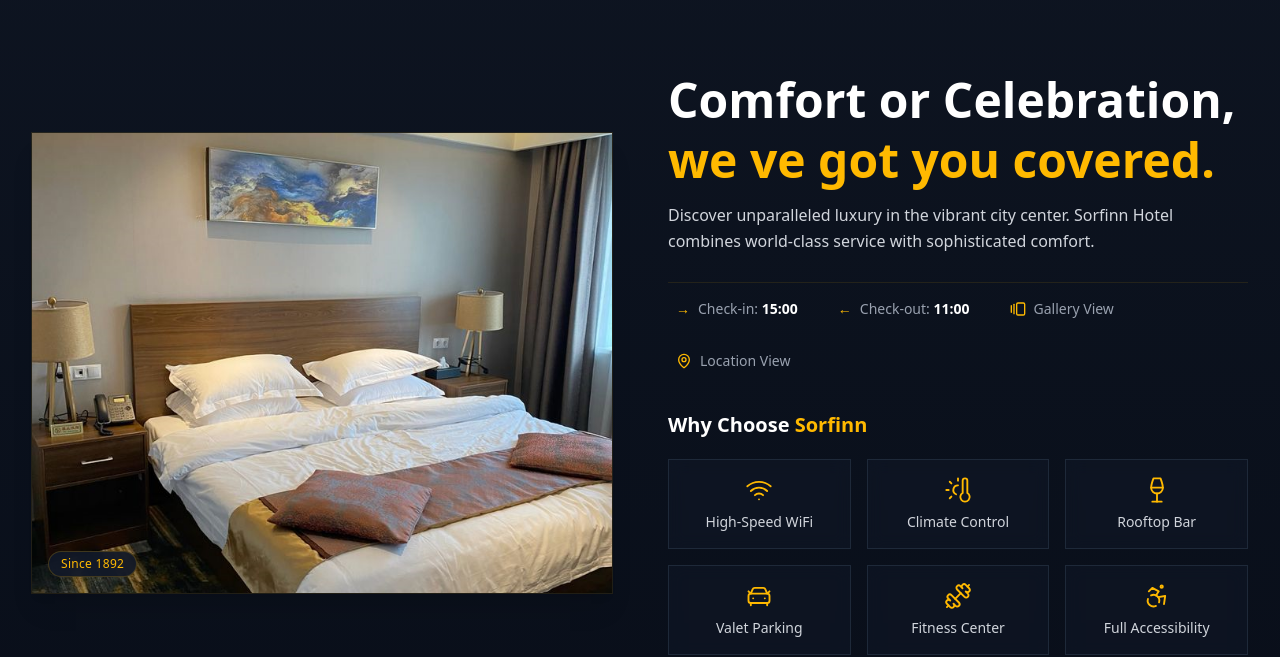
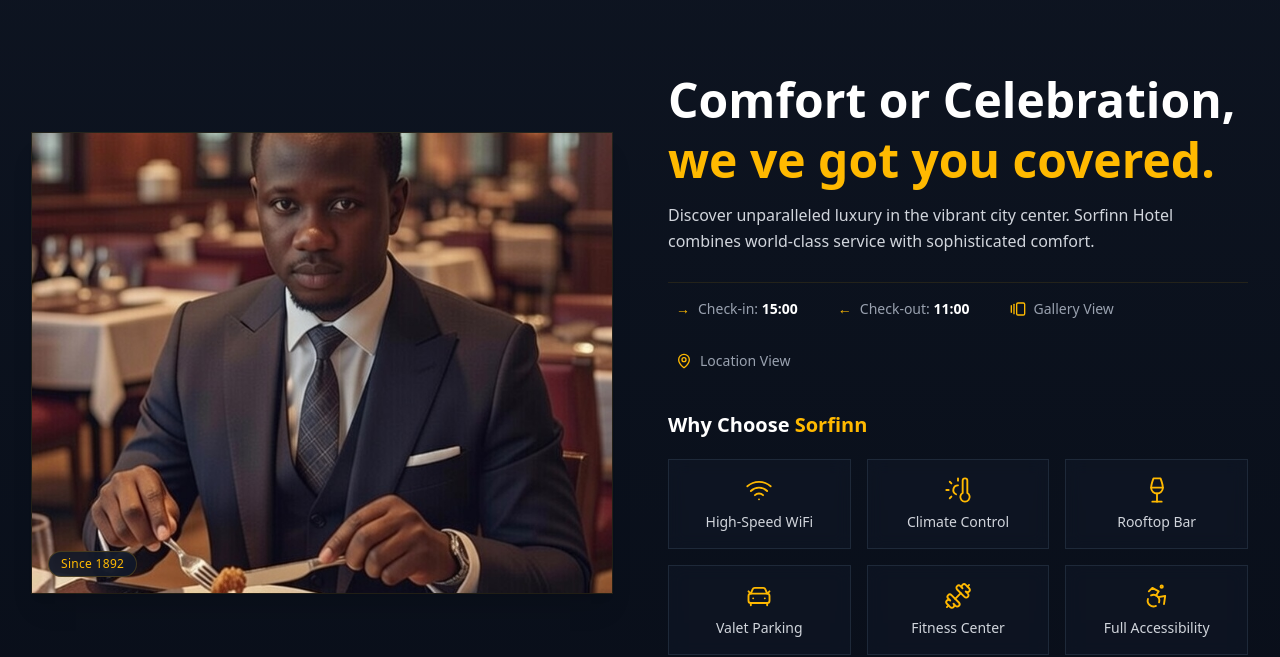
Before and after one commit to damlex36/sorftinn_apt, a Next.js app in the folder sorftinn/: page / in a window 1280 px wide. Shown: the part 802-1459 px from the top of the page. Built offline with nearby package versions, Linux system fonts and the light colour scheme; no server answers.

Commit message:
edith why choose pic

```diff
--- a/sorftinn/app/whychoose/WhyChooseSorfinn.tsx
+++ b/sorftinn/app/whychoose/WhyChooseSorfinn.tsx
@@ -34,7 +34,7 @@
           {/* LEFT IMAGE CARD - Moderate height */}
           <div className="relative rounded-xl overflow-hidden shadow-xl aspect-[4/3] lg:aspect-auto lg:h-[460px] ring-1 ring-amber-400/10 hover:ring-amber-400/30 transition-all duration-500">
             <Image
-              src="/carousel/caro4.png"
+              src="/carousel/ceo.png"
               alt="Luxury hotel lounge"
               fill
               className="object-cover hover:scale-105 transition-transform duration-700"
```
Also changed, not shown: sorftinn/public/carousel/ceo.png (added), sorftinn/public/room/ceo.png (added).
